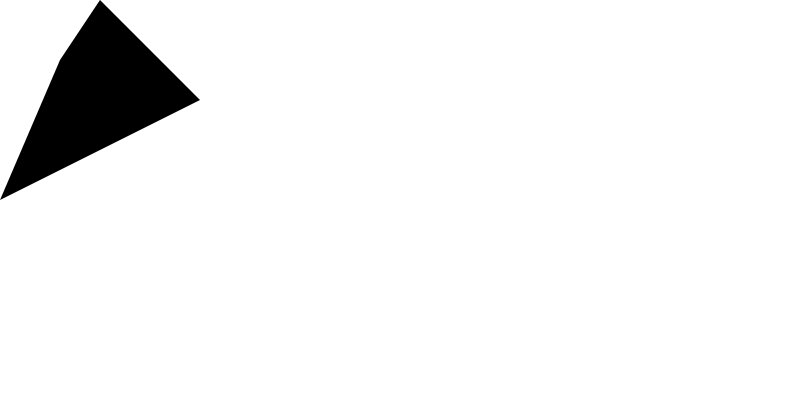
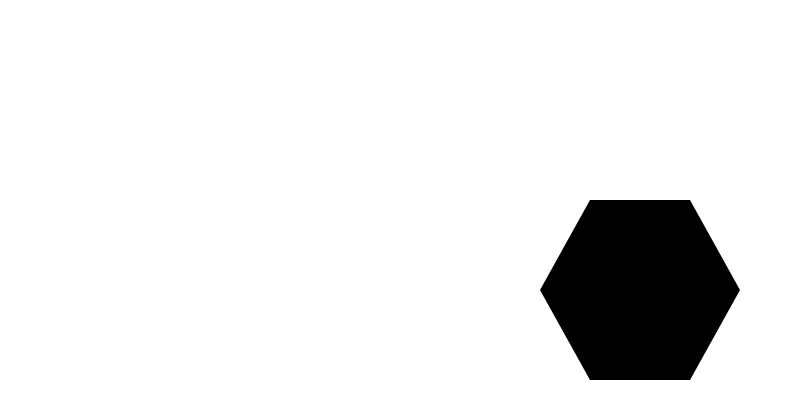
Before and after one commit to MinChangGh/nodes, a website: page public/index.html in a window 1280 px wide. Shown: the whole page, without its empty margins (0-803 px from the left). Drawn offline with nearby package versions, Linux system fonts and the light colour scheme.

Commit message:
首页 样式

```diff
--- a/public/index.html
+++ b/public/index.html
@@ -10,22 +10,27 @@
       padding: 0
     }
   .demo{
+    margin: 200px auto;
     width: 200px;
-    height: 200px;
+    height: 180px;
     background: #000;
-    clip-path: polygon(50% 0,100% 50%,0 100%,30% 30%)
+    clip-path: polygon(25% 0,75% 0,100% 50%,75% 100%,25% 100%,0 50%)
   }
+    .circle{
+
+    }
 
   </style>
 </head>
 <body>
 <div id="app">
-  <div class="demo"></div>
+  <div class="demo">
+    <div class="circle"></div>
+  </div>
 </div>
 
 <script>
-  let a = document.documentElement.clientWidth
-  console.log(a)
+
 
 </script>
 </body>
```
